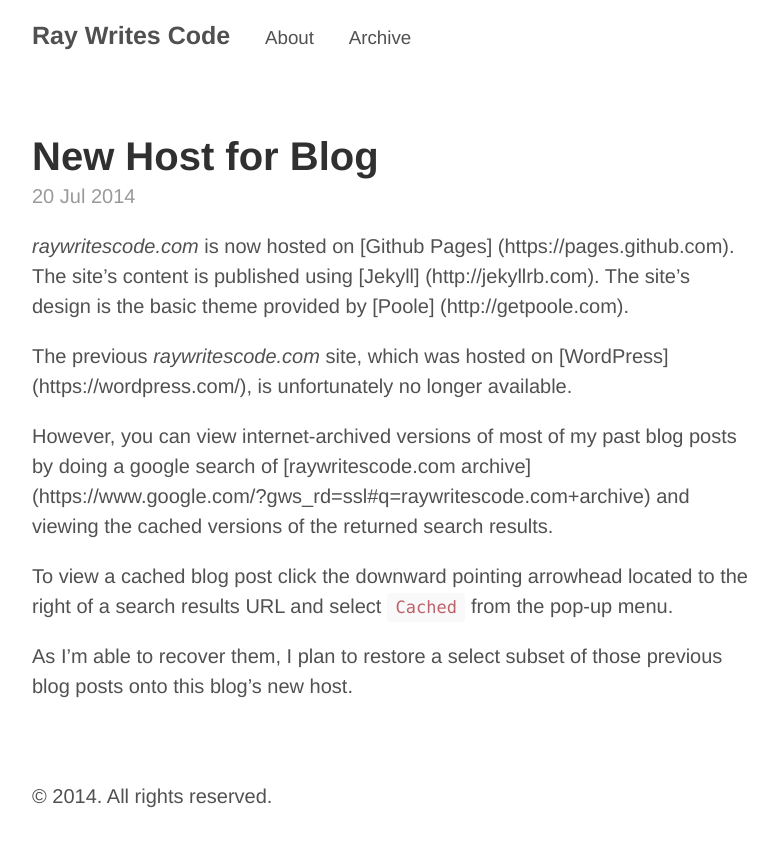
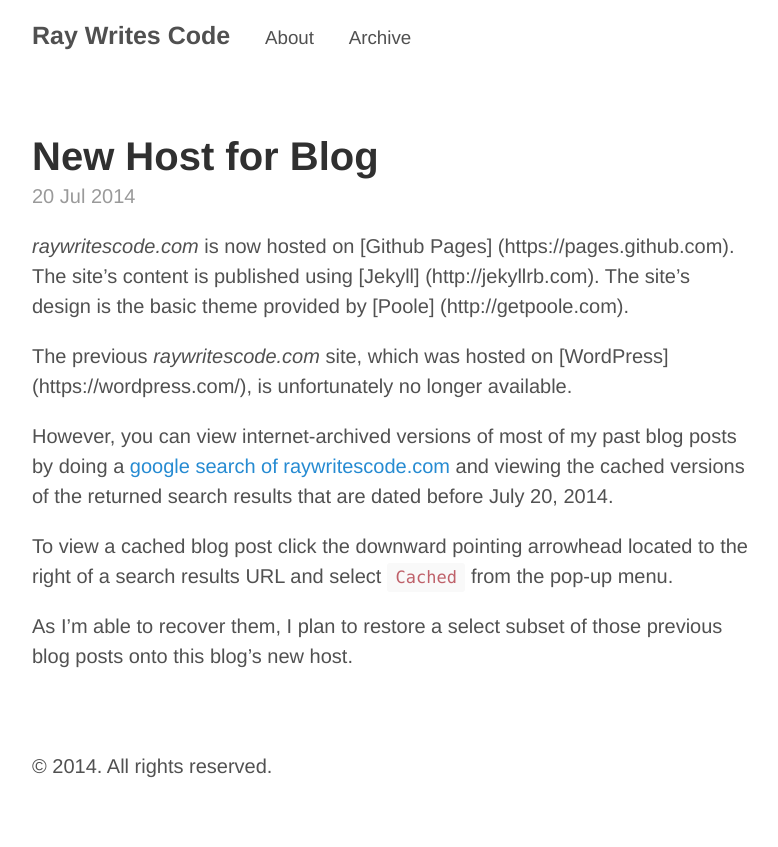
Before and after one commit to raywritescode/raywritescode.github.io, a Jekyll site: the page built from _posts/2014-07-20-new-host-for-blog.md, in a window 1280 px wide. Shown: the top 847 px of the page, without its empty margins (248-1026 px from the left). Built offline with Jekyll 4.4.1, drawn with Linux system fonts in a browser that asks for light colours; Markdown is read by kramdown in place of the engine named in the settings.

Commit message:
new-host-for-blog.md - Updated google search link.

```diff
--- a/_posts/2014-07-20-new-host-for-blog.md
+++ b/_posts/2014-07-20-new-host-for-blog.md
@@ -8,7 +8,7 @@ permalink: new-host-for-blog
 
 The previous *raywritescode.com* site, which was hosted on [WordPress] (https://wordpress.com/), is unfortunately no longer available.
 
-However, you can view internet-archived versions of most of my past blog posts by doing a google search of [raywritescode.com archive] (https://www.google.com/?gws_rd=ssl#q=raywritescode.com+archive) and viewing the cached versions of the returned search results.
+However, you can view internet-archived versions of most of my past blog posts by doing a [google search of raywritescode.com](https://www.google.com/?gws_rd=ssl#q=raywritescode.com) and viewing the cached versions of the returned search results that are dated before July 20, 2014.
 
 To view a cached blog post click the downward pointing arrowhead located to the right of a search results URL and select `Cached` from the pop-up menu.
 
```
